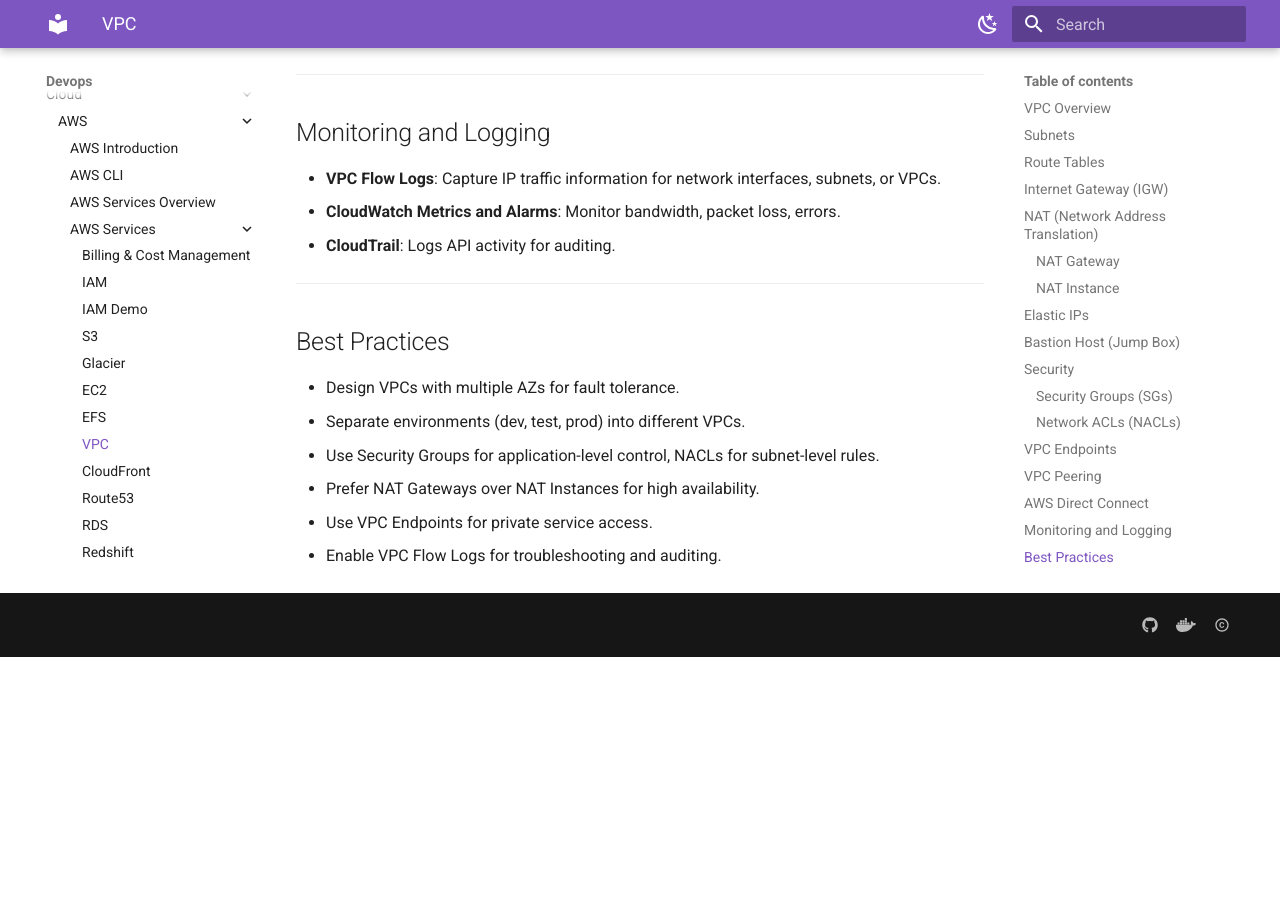
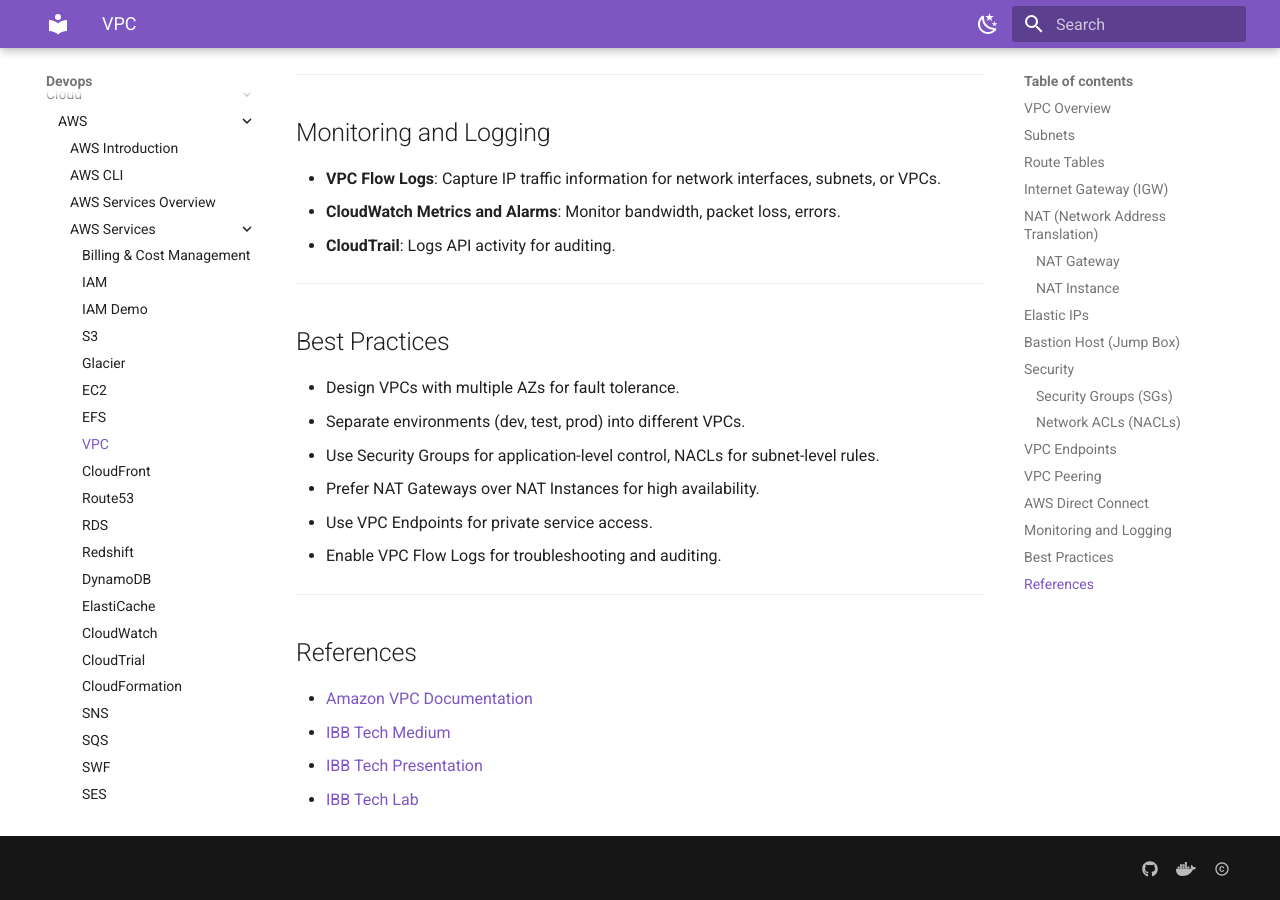
Before and after one commit to ozgurryazilimci/dev-notes, an MkDocs documentation site: the page built from docs/devops/cloud/aws/aws-services/aws-vpc.md, in a window 1280 px wide and 900 px high, scrolled down 4225 px. Built offline with MkDocs 1.6.1 and Material for MkDocs 9.7.7, drawn with Linux system fonts in a browser that asks for light colours; before the commit the page ends 4882 px from its top, so only the background shows below that.

Commit message:
Add vpc references

```diff
--- a/docs/devops/cloud/aws/aws-services/aws-vpc.md
+++ b/docs/devops/cloud/aws/aws-services/aws-vpc.md
@@ -136,3 +136,12 @@
 - Prefer NAT Gateways over NAT Instances for high availability.
 - Use VPC Endpoints for private service access.
 - Enable VPC Flow Logs for troubleshooting and auditing.
+
+---
+
+## References
+
+- [Amazon VPC Documentation](https://docs.aws.amazon.com/vpc/latest/userguide/what-is-amazon-vpc.html)
+- [IBB Tech Medium](https://hbayraktar.medium.com/)
+- [IBB Tech Presentation](https://github.com/hakanbayraktar/ibb-tech/blob/main/sistem-network-atolyesi/30-eylul/30%20Eyl%C3%BCl.pdf)
+- [IBB Tech Lab](https://github.com/hakanbayraktar/ibb-tech/blob/main/sistem-network-atolyesi/30-eylul/Custom-VPC-Bastion%20Host-Apache%20Web-Server.pdf)
```
